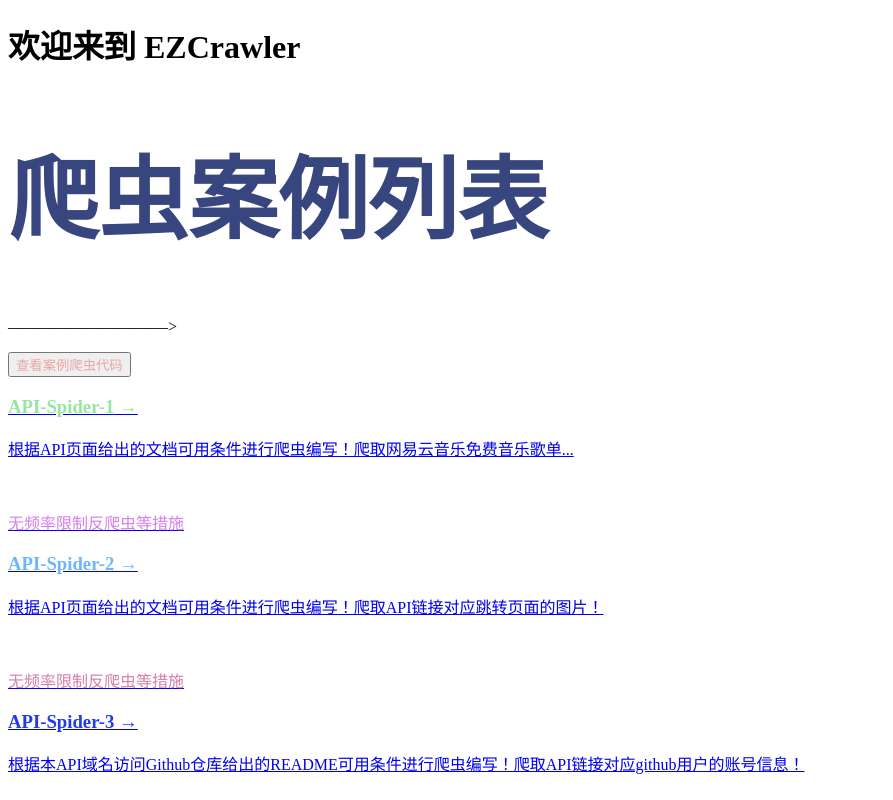
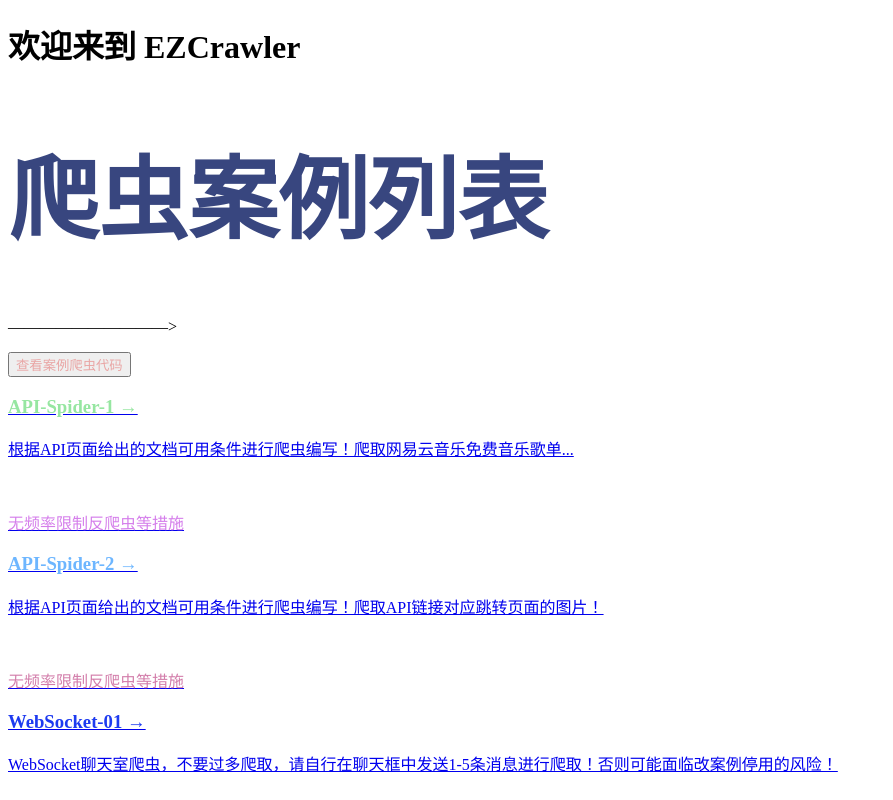
Before and after one commit to rmdocs/ezcrawler, a Next.js app: page / in a window 1280 px wide. Shown: the top 800 px of the page, without its empty margins (0-893 px from the left). Built offline with nearby package versions, Linux system fonts and the light colour scheme; no server answers; what @badrap/bar-of-progress would draw is missing.

Commit message:
update examples

```diff
--- a/src/js/baidu-ana.js
+++ b/src/js/baidu-ana.js
@@ -2,7 +2,7 @@
 var _hmt = _hmt || [];
 (function() {
   var hm = document.createElement("script");
-  hm.src = "https://hm.baidu.com/hm.js?e44e38a9ae45d291407e66b225483b45";
+  hm.src = "https://hm.baidu.com/hm.js?f19886787a584487b1073848e35e125d";
   var s = document.getElementsByTagName("script")[0];
   s.parentNode.insertBefore(hm, s);
 })();
--- a/src/pages/index.tsx
+++ b/src/pages/index.tsx
@@ -66,6 +66,24 @@ export default function Home(): JSX.Element {
                无频率限制反爬虫等措施
               </p>
             </A>
+
+            <A
+              href="https://ws1.ezcrawler.cn"
+              className="m-4 p-6 text-left border border-[#eaeaea] rounded-[10px] hover:text-[#0070f3] hover:border-[#0070f3] focus:text-[#0070f3] focus:border-[#0070f3] active:text-[#0070f3] active:border-[#0070f3]"
+              style={{
+                transition,
+                flexBasis: '45%',
+              }}
+            >
+              <h3 className="mb-4 text-2xl" style={{color:"rgb(30,59,240)"}}>WebSocket-01 &rarr;</h3>
+              <p className="text-xl leading-[1.875rem]">
+                 WebSocket聊天室爬虫，不要过多爬取，请自行在聊天框中发送1-5条消息进行爬取！否则可能面临改案例停用的风险！
+              </p>
+              <br/>
+              <p className="text-xl leading-[1.875rem]" style={{color:"#d57eeb"}}>
+               Github官方可能会有频率限定
+              </p>
+            </A>
             <A
               href="https://gh.api.coderace.top/"
               className="m-4 p-6 text-left border border-[#eaeaea] rounded-[10px] hover:text-[#0070f3] hover:border-[#0070f3] focus:text-[#0070f3] focus:border-[#0070f3] active:text-[#0070f3] active:border-[#0070f3]"
```
Also changed, not shown: src/adapters/fauna/index.js (+9 -0 lines).
